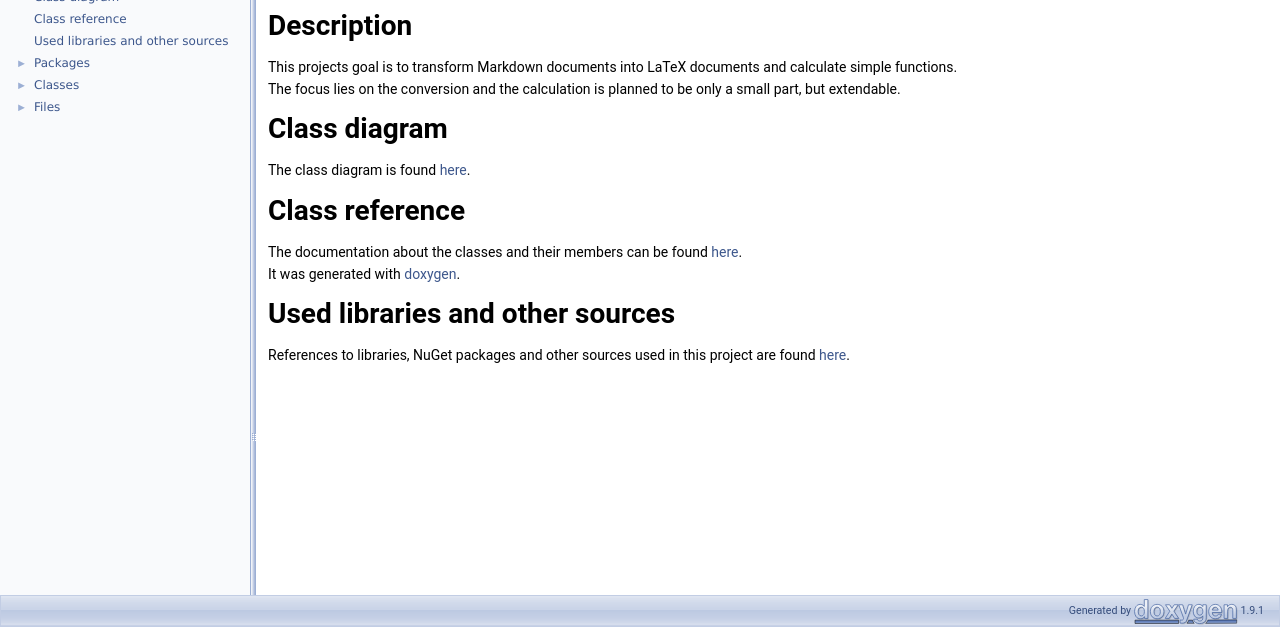
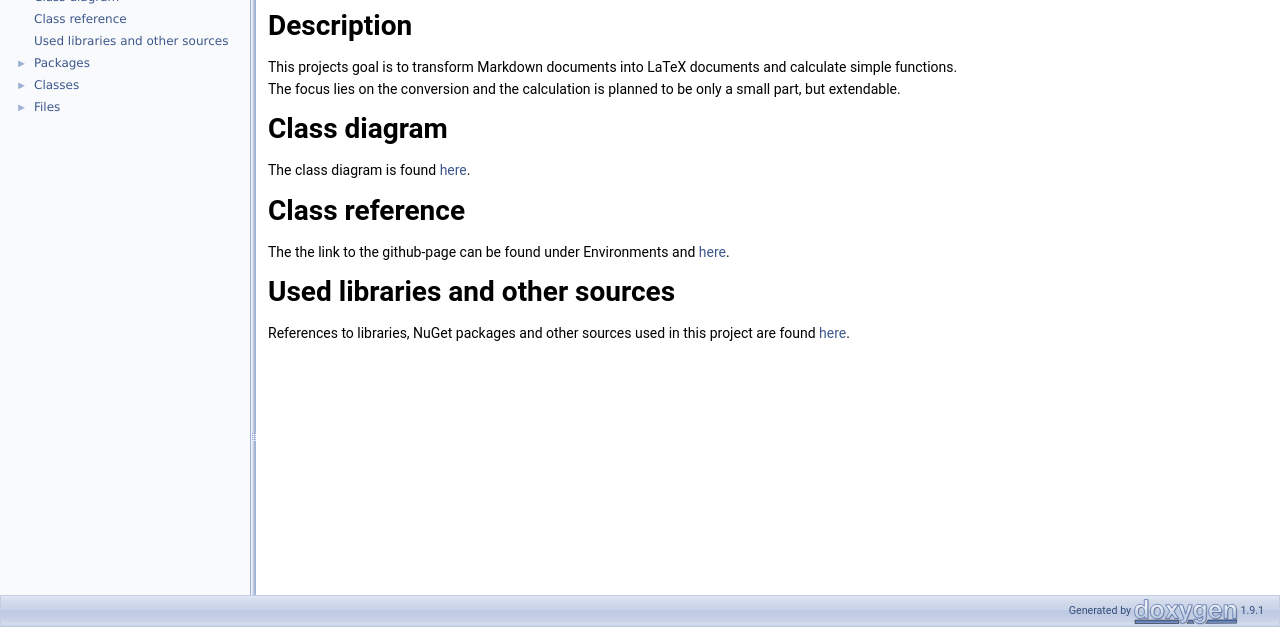
Before and after one commit to fb89zila/exam-repo_swe-sose21, a plain HTML site: page index.html in a window 1280 px wide. Shown: the part 173-800 px from the top of the page. Drawn offline with Linux system fonts and the light colour scheme.

Commit message:
deploy: 9881f652ab92c6afa622511c727e048eb4d34aa7

```diff
--- a/index.html
+++ b/index.html
@@ -96,8 +96,7 @@ Class diagram</h1>
 <p>The class diagram is found <a href="https://github.com/fb89zila/exam-repo_swe-sose21/wiki/Developer#class-diagram">here</a>.</p>
 <h1><a class="anchor" id="autotoc_md3"></a>
 Class reference</h1>
-<p>The documentation about the classes and their members can be found <a href="https://fb89zila.github.io/exam-repo_swe-sose21/">here</a>. <br  />
- It was generated with <a href="https://www.doxygen.nl/index.html">doxygen</a>.</p>
+<p>The the link to the github-page can be found under Environments and <a href="https://github.com/fb89zila/exam-repo_swe-sose21/wiki/Developer#class-reference">here</a>.</p>
 <h1><a class="anchor" id="autotoc_md4"></a>
 Used libraries and other sources</h1>
 <p>References to libraries, NuGet packages and other sources used in this project are found <a href="https://github.com/fb89zila/exam-repo_swe-sose21/wiki/Developer#references">here</a>. </p>
```
